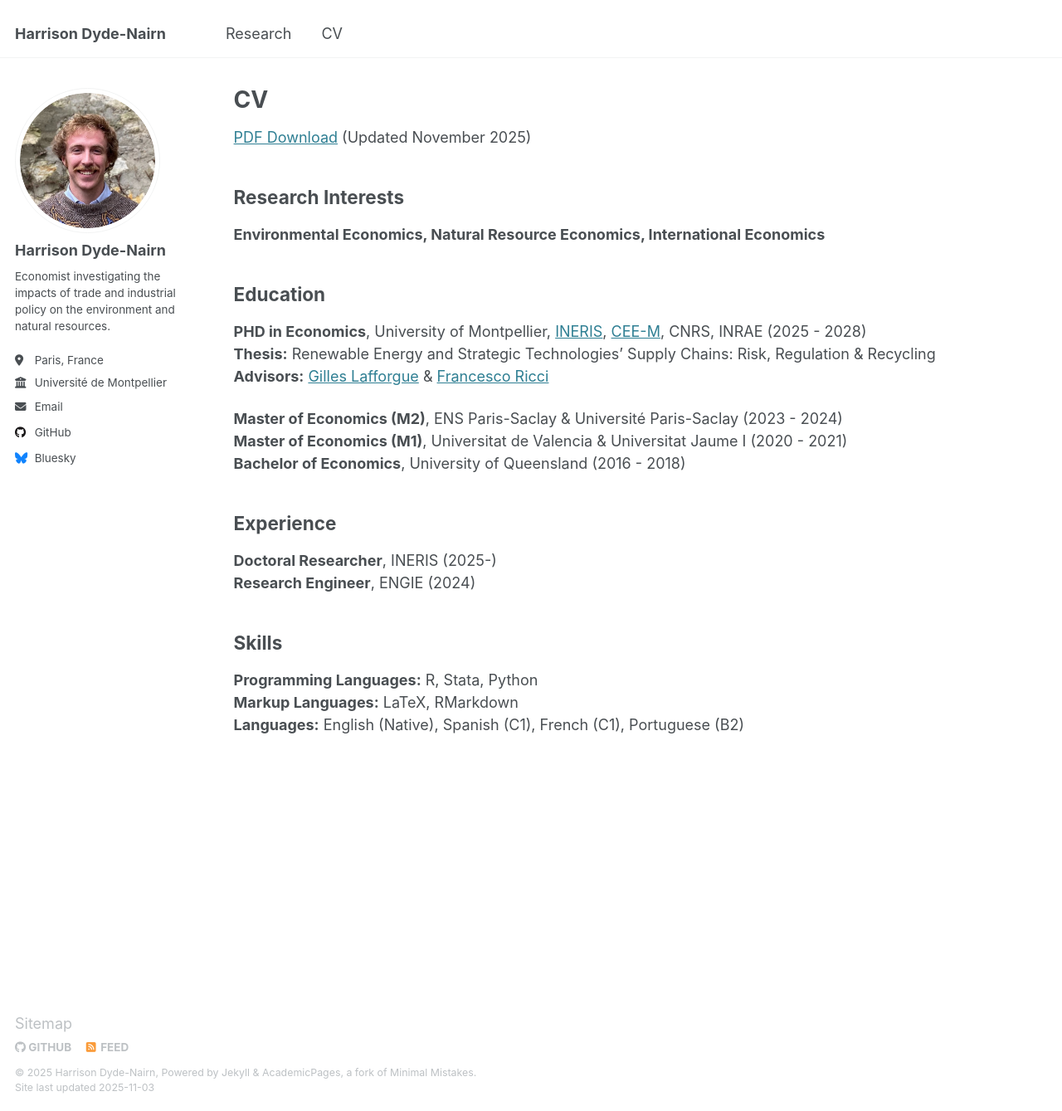
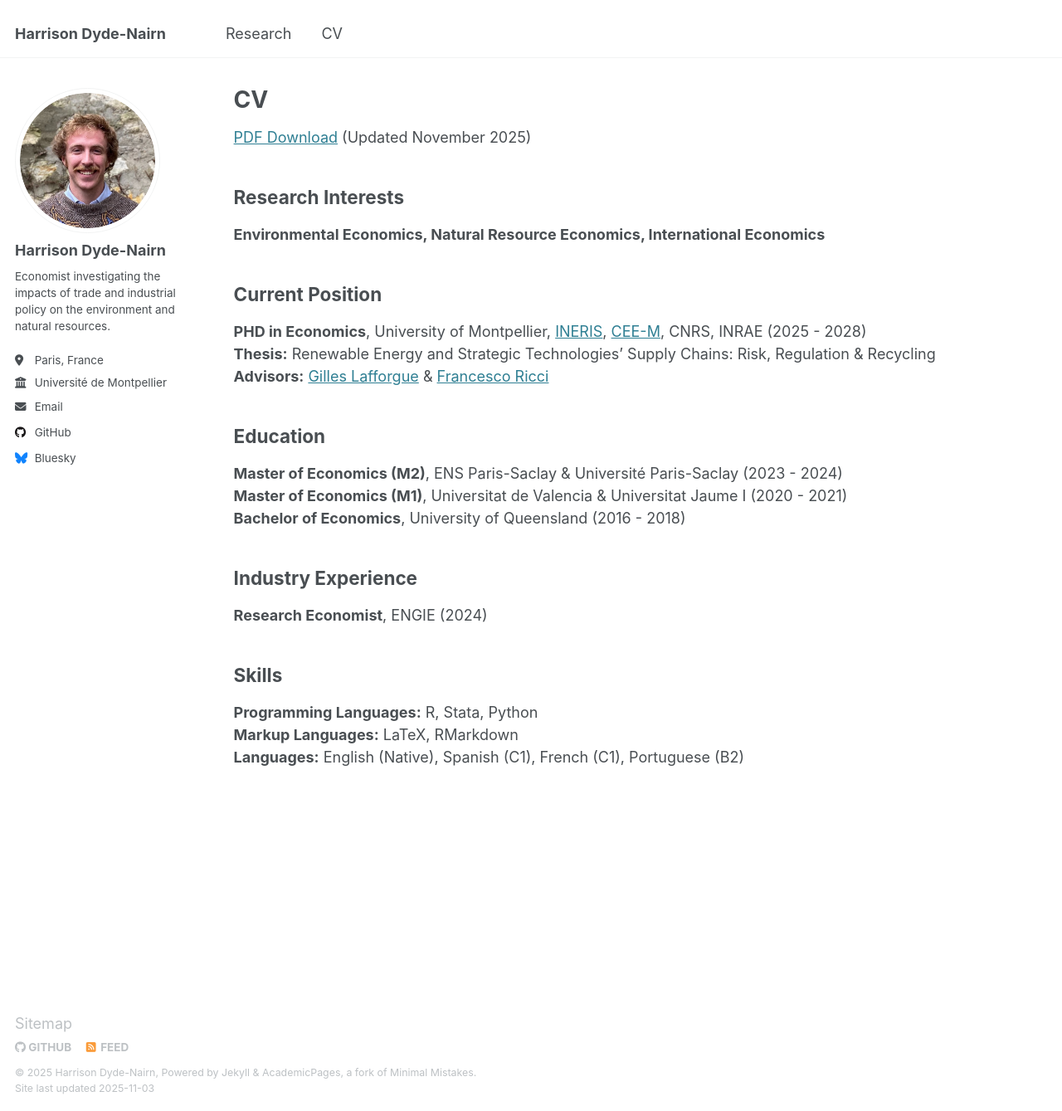
Before and after one commit to hdydenairn/hdydenairn.github.io, a Jekyll site: the page built from _pages/cv.md, in a window 1280 px wide and 1339 px high. Shown: the whole window at 83% size. Built offline with Jekyll 4.4.1, drawn with Linux system fonts in a browser that asks for light colours.

Commit message:
Update cv.md

```diff
--- a/_pages/cv.md
+++ b/_pages/cv.md
@@ -14,20 +14,19 @@ redirect_from:
 
 **Environmental Economics, Natural Resource Economics, International Economics**
 
-## Education
-
+## Current Position
 **PHD in Economics**, University of Montpellier, [INERIS](https://www.ineris.fr/fr),  [CEE-M](https://www.cee-m.fr/), CNRS, INRAE (2025 - 2028)<br>
 **Thesis:** Renewable Energy and Strategic Technologies’ Supply Chains:  Risk, Regulation & Recycling<br>
 **Advisors:** [Gilles Lafforgue](https://sites.google.com/site/gillafforgue/) & [Francesco Ricci](https://sites.google.com/view/francescoricci/welcome)
 
+## Education
 **Master of Economics (M2)**, ENS Paris-Saclay & Université Paris-Saclay (2023 - 2024)<br>
 **Master of Economics (M1)**, Universitat de Valencia & Universitat Jaume I (2020 - 2021)<br>
 **Bachelor of Economics**, University of Queensland (2016 - 2018)
 
-## Experience
+## Industry Experience
 
-**Doctoral Researcher**, INERIS (2025-)<br>
-**Research Engineer**, ENGIE (2024)
+**Research Economist**, ENGIE (2024)
 
 ## Skills
 
```
